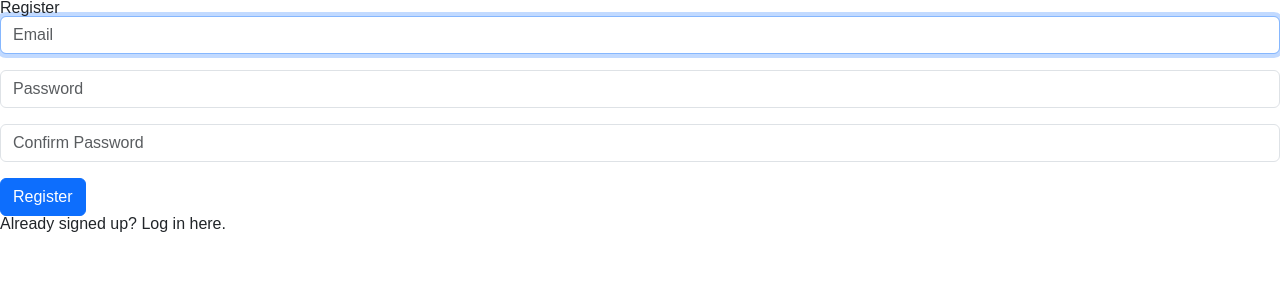
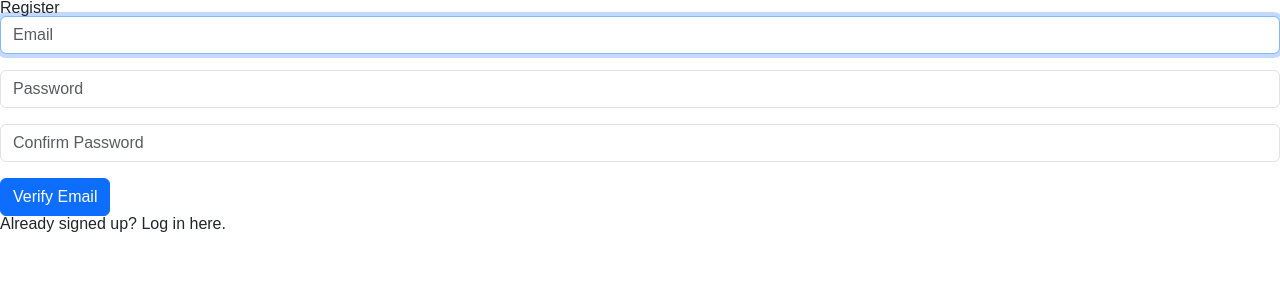
Before and after one commit to HewsonSchulz/thankyougorgeous, a React (Create React App) app in the folder client/: page /#/register in a window 1280 px wide. Shown: the top 300 px of the page. Built offline with nearby package versions, Linux system fonts and the light colour scheme; no server answers.

Commit message:
email verification code input implementation
& support for accessing server response status

```diff
--- a/client/src/components/auth/Register.js
+++ b/client/src/components/auth/Register.js
@@ -9,14 +9,16 @@ export const Register = ({ setLoggedInUser }) => {
   const [email, setEmail] = useState('')
   const [password, setPassword] = useState('')
   const [passwordConf, setPasswordConf] = useState('')
-  const [isInvalid, setIsInvalid] = useState({ email: false, password: false, passwordConf: false })
-  const [message, setMessage] = useState({ email: '', password: '', passwordConf: '' })
+  const [isInvalid, setIsInvalid] = useState({ email: false, password: false, passwordConf: false, verCode: false })
+  const [message, setMessage] = useState({ email: '', password: '', passwordConf: '', verCode: '' })
+  const [verCodeSent, setVerCodeSent] = useState(false)
+  const [verCode, setVerCode] = useState('')
 
   const navigate = useNavigate()
 
   const resetValidity = (
-    isInvalidObj = { email: false, password: false, passwordConf: false },
-    messageObj = { email: '', password: '', passwordConf: '' }
+    isInvalidObj = { email: false, password: false, passwordConf: false, verCode: false },
+    messageObj = { email: '', password: '', passwordConf: '', verCode: '' }
   ) => {
     setIsInvalid(isInvalidObj)
     setMessage(messageObj)
@@ -25,17 +27,18 @@ export const Register = ({ setLoggedInUser }) => {
   const handleSubmit = (e) => {
     e.preventDefault()
 
-    registerUser({ email, password, password_conf: passwordConf }).then((tokenData) => {
-      if (tokenData.valid) {
-        //TODO handle save user
-        // saveUser(tokenData, setLoggedInUser)
-        // navigate('/')
+    registerUser({ email, password, password_conf: passwordConf }, verCodeSent && verCode).then((data) => {
+      if (data.valid) {
+        setVerCodeSent(true)
+        if (data.status === 201) {
+          //TODO handle create user
+        }
       } else {
         resetValidity()
 
-        switch (tokenData.message) {
+        switch (data.message) {
           case 'Missing property(s)':
-            for (const prop of tokenData.missing_props) {
+            for (const prop of data.missing_props) {
               if (prop === 'password_conf') {
                 updateStateObj(setMessage, 'passwordConf', 'Please confirm your password')
                 updateStateObj(setIsInvalid, 'passwordConf', true)
@@ -46,18 +49,18 @@ export const Register = ({ setLoggedInUser }) => {
             }
             break
           case 'Your password confirmation does not match':
-            updateStateObj(setMessage, 'passwordConf', tokenData.message)
+            updateStateObj(setMessage, 'passwordConf', data.message)
             updateStateObj(setIsInvalid, 'passwordConf', true)
             break
           case 'That email is already in use':
-            updateStateObj(setMessage, 'email', tokenData.message)
+            updateStateObj(setMessage, 'email', data.message)
             updateStateObj(setIsInvalid, 'email', true)
             break
           //TODO case 'That verification code is expired or incorrect':
           default:
             resetValidity(
-              { email: true, password: true, passwordConf: true },
-              { email: tokenData.message, password: '', passwordConf: '' }
+              { email: true, password: true, passwordConf: true, verCode: true },
+              { email: data.message, password: '', passwordConf: '', verCode: '' }
             )
         }
       }
@@ -120,9 +123,34 @@ export const Register = ({ setLoggedInUser }) => {
           <FormFeedback>{message.passwordConf}</FormFeedback>
         </FormGroup>
 
-        <Button color='primary' onClick={handleSubmit}>
-          Register
-        </Button>
+        {!verCodeSent ? (
+          <Button color='primary' onClick={handleSubmit}>
+            Verify Email
+          </Button>
+        ) : (
+          <>
+            <p>Your email verification code has been sent! Please check your inbox, and enter your 6-digit code.</p>
+
+            <FormGroup id='login__email-ver'>
+              <Input
+                id='login__email-ver-input'
+                type='text'
+                value={verCode}
+                placeholder='Verification Code'
+                invalid={isInvalid.verCode}
+                onChange={(e) => {
+                  updateStateObj(setIsInvalid, 'verCode', false)
+                  setVerCode(e.target.value)
+                }}
+              />
+              <FormFeedback>{message.verCode}</FormFeedback>
+            </FormGroup>
+
+            <Button color='primary' onClick={handleSubmit}>
+              Register
+            </Button>
+          </>
+        )}
       </Form>
       <p className='login__register-link'>
         Already signed up? Log in{' '}
--- a/client/src/managers/userManager.js
+++ b/client/src/managers/userManager.js
@@ -1,10 +1,13 @@
 import { apiUrl, fetchOptions } from '../helper'
 
-export const registerUser = async (user, ver_code = null) => {
-  if (!!ver_code) {
-    return await fetch(`${apiUrl}/register?verification_code=${ver_code}`, fetchOptions('POST', user)).then((res) =>
-      res.json()
-    )
+export const registerUser = async (user, verCode = null) => {
+  const url = verCode ? `${apiUrl}/register?verification_code=${verCode}` : `${apiUrl}/register`
+
+  const res = await fetch(url, fetchOptions('POST', user))
+  const data = await res.json()
+
+  return {
+    ...data,
+    status: res.status,
   }
-  return await fetch(`${apiUrl}/register`, fetchOptions('POST', user)).then((res) => res.json())
 }
```
